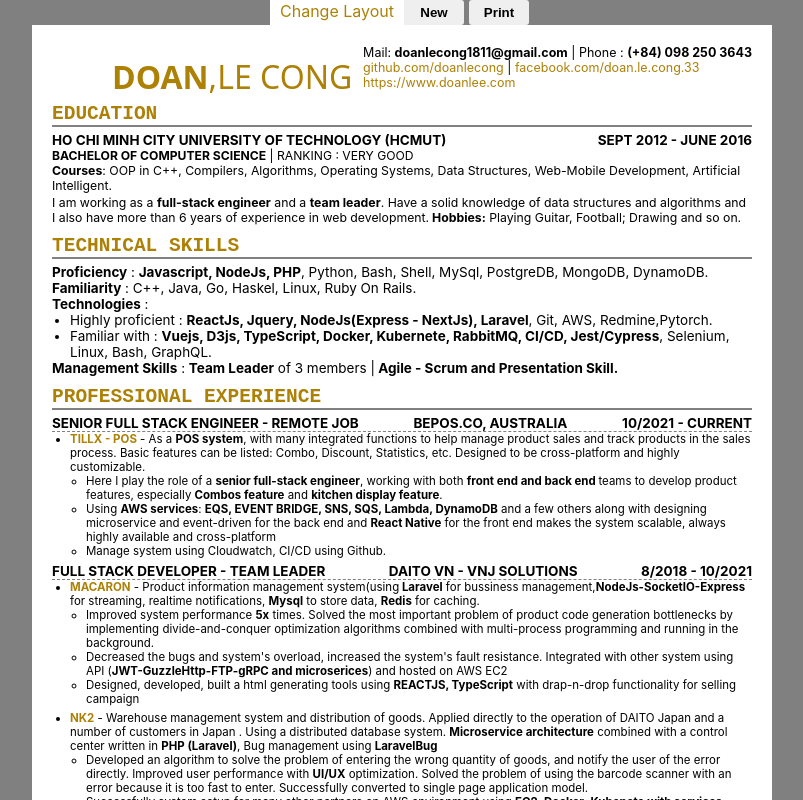
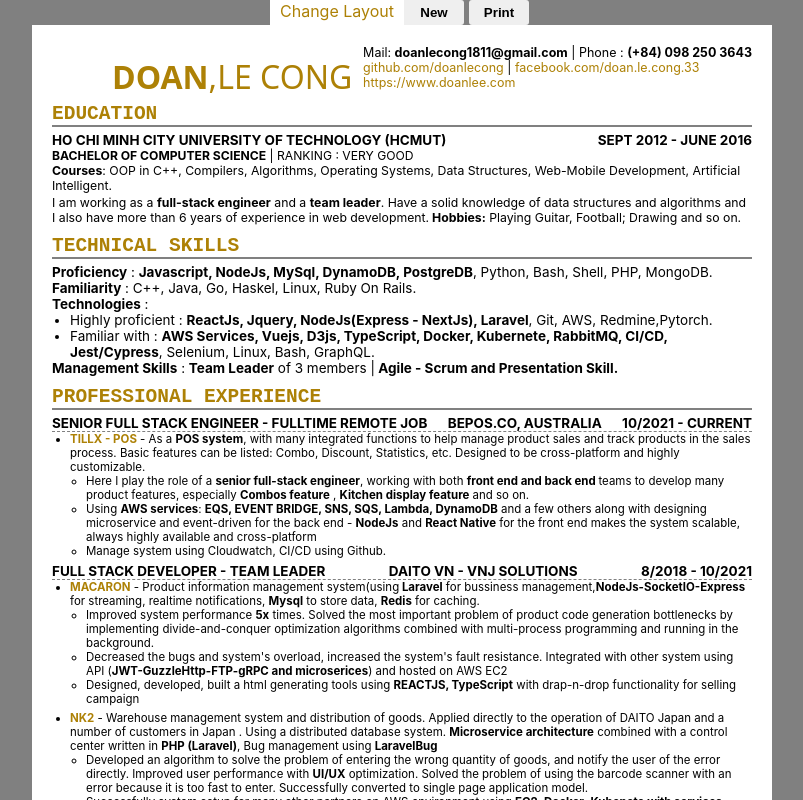
Before and after one commit to doanlecong/react_cv_tool, a React (Create React App) app: page / in a window 1280 px wide. Both pictures are taken after a click on the button "Old". Shown: the top 800 px of the page, without its empty margins (238-1041 px from the left). Built offline with nearby package versions, Linux system fonts and the light colour scheme.

Commit message:
Update CV Desc

```diff
--- a/src/components/LayoutNew.js
+++ b/src/components/LayoutNew.js
@@ -12,7 +12,7 @@ const ProfessionalExperience = () => {
     <>
     <div className="period">
         <div className="title">
-          <div className="position">SENIOR FULL STACK ENGINEER - REMOTE JOB</div>
+          <div className="position">SENIOR FULL STACK ENGINEER - FULLTIME REMOTE JOB</div>
           <div className="com_name">BEPOS.CO, AUSTRALIA</div>
           <div className="time">10/2021 - CURRENT</div>
         </div>
@@ -26,11 +26,11 @@ const ProfessionalExperience = () => {
               <ul className="child">
                 <li>
                 Here I play the role of a <b>senior full-stack engineer</b>, working with both <b>front end and back end </b>
-                teams to develop product features, especially <b>Combos feature</b> and <b>kitchen display feature</b>.
+                teams to develop many product features, especially <b>Combos feature</b> , <b>Kitchen display feature</b> and so on.
                 </li>
                 <li>
                 Using <b>AWS services</b>: <b>EQS, EVENT BRIDGE, SNS, SQS, Lambda, DynamoDB</b> and a few others along with
-                designing microservice and event-driven for the back end and <b>React Native</b> for the front end makes the system
+                designing microservice and event-driven for the back end - <b>NodeJs</b> and <b>React Native</b> for the front end makes the system
                 scalable, always highly available and cross-platform
                 </li>
                 <li>
@@ -382,8 +382,8 @@ const LayoutNew = () => {
       <div className="technical_skills">
         <div className="child">
           <b>Proficiency</b> :{" "}
-          <b>Javascript, NodeJs, PHP</b>, Python, Bash,
-          Shell, MySql, PostgreDB, MongoDB, DynamoDB.
+          <b>Javascript, NodeJs, MySql, DynamoDB, PostgreDB</b>, Python, Bash,
+          Shell, PHP, MongoDB.
         </div>
         <div className="child">
           <b>Familiarity</b> : C++, Java, Go, Haskel, Linux, Ruby On Rails.
@@ -400,7 +400,7 @@ const LayoutNew = () => {
             <li>
               Familiar with :{" "}
               <b>
-                Vuejs, D3js, TypeScript, Docker, Kubernete, RabbitMQ, CI/CD,
+                AWS Services, Vuejs, D3js, TypeScript, Docker, Kubernete, RabbitMQ, CI/CD,
                 Jest/Cypress
               </b>
               , Selenium, Linux, Bash, GraphQL.
```
